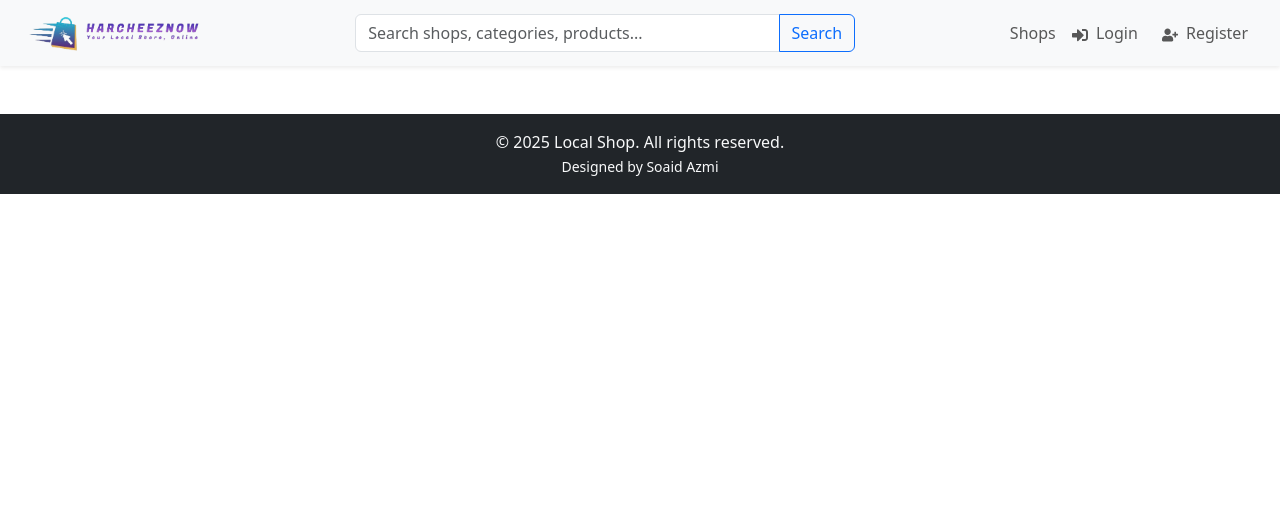
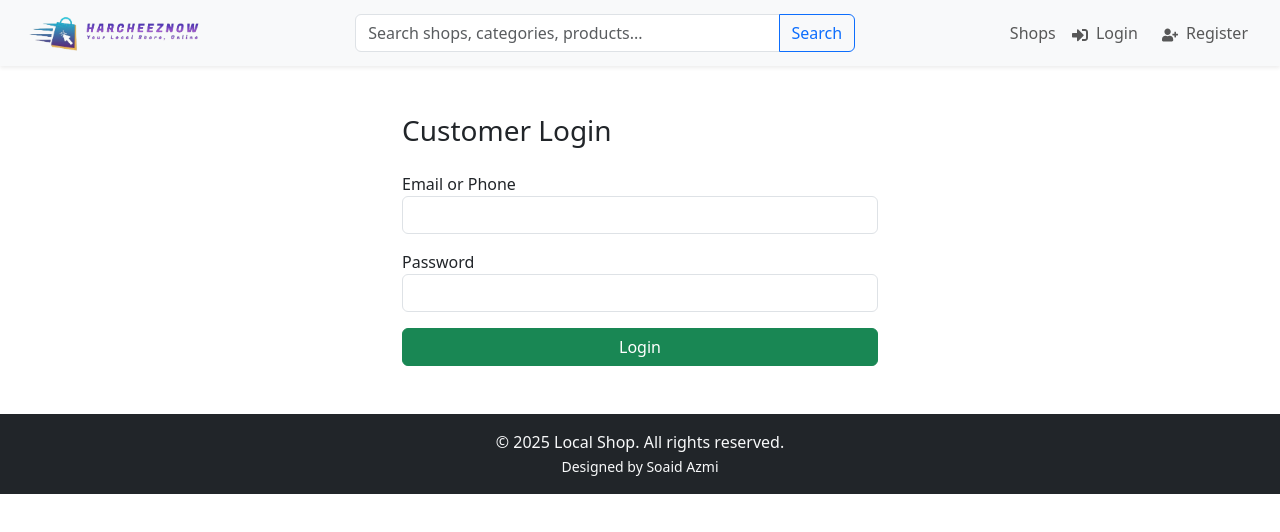
Before and after one commit to sohaibazmi101/my-project, a React (Vite) app in the folder my-local-market/client/: page /customer/login in a window 1280 px wide. Shown: the top 532 px of the page. Built offline with nearby package versions, Linux system fonts and the light colour scheme.

Commit message:
Initial Update

```diff
--- a/my-local-market/client/src/App.jsx
+++ b/my-local-market/client/src/App.jsx
@@ -68,7 +68,9 @@ function App() {
         <Route path="/cart" element={<CartPage />} />
         <Route path="/customer/update-profile" element={<UpdateCustomerProfile />} />
         <Route path="/customer-login" element={<CustomerLogin />} />
+        <Route path="/customer/login" element={<CustomerLogin />} />
         <Route path="/customer-register" element={<CustomerRegister />} />
+        <Route path='/customer/customer-profile' element={<CustomerProfile />} />
       </Routes>
       <Footer />
     </CustomerProvider>
--- a/my-local-market/client/src/pages/customer/CustomerLogin.jsx
+++ b/my-local-market/client/src/pages/customer/CustomerLogin.jsx
@@ -1,9 +1,11 @@
 import { useState } from 'react';
 import { useNavigate } from 'react-router-dom';
 import api from '../../services/api';
+import { useCustomer } from '../../contexts/CustomerContext'; // ✅ IMPORT CONTEXT
 
 export default function CustomerLogin() {
   const navigate = useNavigate();
+  const { setCustomer } = useCustomer(); // ✅ GET setCustomer FROM CONTEXT
   const [form, setForm] = useState({ emailOrPhone: '', password: '' });
 
   const handleChange = (e) => {
@@ -15,8 +17,9 @@ export default function CustomerLogin() {
     try {
       const res = await api.post('/customers/login', form);
       localStorage.setItem('customerToken', res.data.token);
+      setCustomer(res.data.customer); // ✅ UPDATE CONTEXT RIGHT AFTER LOGIN
       alert('Logged in successfully!');
-      navigate('/'); // redirect to homepage or customer dashboard
+      navigate('/');
     } catch (err) {
       console.error(err);
       alert(err.response?.data?.error || 'Login failed');
--- a/my-local-market/client/src/pages/customer/CustomerProfile.jsx
+++ b/my-local-market/client/src/pages/customer/CustomerProfile.jsx
@@ -1,9 +1,12 @@
 import { useEffect, useState } from 'react';
 import { Link } from 'react-router-dom';
 import api from '../../services/api';
+import { useCustomer } from '../../contexts/CustomerContext';
 
 export default function CustomerProfile() {
-    const { customer, logout, token } = useContext(CustomerContext);
+    const { customer, logout } = useCustomer();
+    const token = localStorage.getItem('customerToken');
+
     const [orders, setOrders] = useState([]);
 
     useEffect(() => {
--- a/my-local-market/client/src/pages/customer/CustomerRegister.jsx
+++ b/my-local-market/client/src/pages/customer/CustomerRegister.jsx
@@ -20,7 +20,7 @@ export default function CustomerRegister() {
     try {
       const res = await api.post('/customers/register', form);
       alert('Registered successfully. Please log in.');
-      navigate('/customer/login'); // ✅ fixed path
+      navigate('/customer/login');
     } catch (err) {
       console.error(err);
       alert(err.response?.data?.error || 'Registration failed');
```
Also changed, not shown: 1 other file (tests, documents, lock files or other folders).
